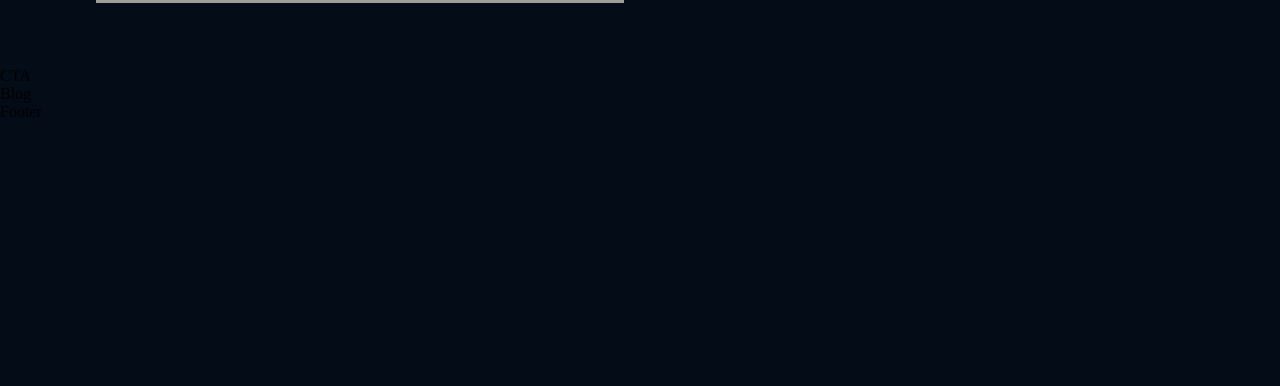
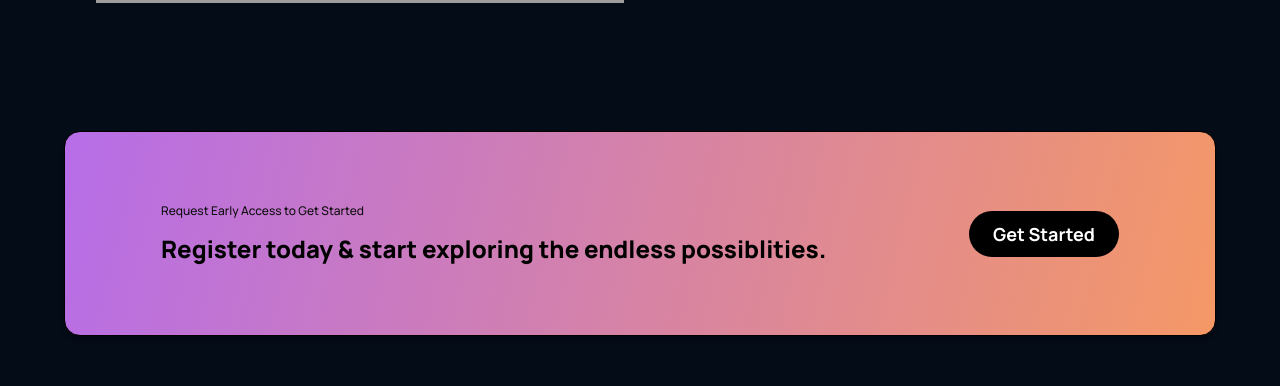
Before and after one commit to Daviviniciusdev/chat-gpt3, a React (Create React App) app: page / in a window 1280 px wide. Shown: the part 2696-3082 px from the top of the page. Before the commit the page ends 2817 px from the top, so only its background shows below. Built offline with nearby package versions, Linux system fonts and the light colour scheme; grey boxes are pictures that could not be loaded.

Commit message:
section in CTA completed

```diff
--- a/src/components/cta/CTA.jsx
+++ b/src/components/cta/CTA.jsx
@@ -3,7 +3,15 @@
 
 const CTA = () => {
   return (
-    <div>CTA</div>
+    <div className='gpt3__cta section__padding'>
+      <div className='gpt3__cta-content'>
+        <p>Request Early Access to Get Started</p>
+        <h3>Register today & start exploring the endless possiblities.</h3>
+      </div>
+      <div className='gpt3__cta-button'>
+        <button>Get Started</button>
+      </div>
+    </div>
   )
 }
 
--- a/src/components/cta/cta.css
+++ b/src/components/cta/cta.css
@@ -0,0 +1,82 @@
+.gpt3__cta {
+    display: flex;
+    justify-content: space-between;
+    align-items: center;
+
+    padding: 2rem;
+    margin: 4rem;
+    background: var(--gradient-bar);
+    border-radius: 1rem;
+    border: 1px solid #000;
+    box-shadow: 0px 4px 4px 0px rgba(0, 0, 0, 0.25);
+}
+
+
+.gpt3__cta-content p {
+    color: #0E0E0E;
+    font-family: var(--font-family);
+    font-size: 12px;
+    font-weight: 500;
+    line-height: 30px;
+}
+
+.gpt3__cta-content h3 {
+    font-family: var(--font-family);
+    font-size: 24px;
+    font-weight: 800;
+    line-height: 45px;
+}
+
+.gpt3__cta-button {
+    display: flex;
+    justify-content: center;
+    align-items: center;
+    margin-left: 2rem;
+
+
+}
+
+.gpt3__cta-button button {
+    border-radius: 40px;
+    background: #000;
+    color: #FFF;
+
+    font-family: var(--font-family);
+    font-size: 18px;
+    font-weight: 700;
+    line-height: 30px;
+
+    padding: 0.5rem 1rem;
+    border: none;
+    outline: none;
+    cursor: pointer;
+    min-width: 150px;
+}
+
+
+ @media screen and (max-width: 650px) {
+    .gpt3__cta {
+        flex-direction: column;
+    }
+
+    .gpt3__cta-button {
+        margin: 2rem 0 0;
+    }
+ }
+
+ @media screen and (max-width: 550px) {
+    .gpt3__cta {
+        margin: 4rem 2rem;
+
+    }
+
+    .gpt3__cta-content h3 {
+        font-size: 18px;
+        line-height: 34px;
+    }
+
+    .gpt3__cta-button button {
+        font-size: 14px;
+        line-height: 24px;
+    }
+ }
--- a/src/containers/possibillity/Possibillity.jsx
+++ b/src/containers/possibillity/Possibillity.jsx
@@ -4,7 +4,7 @@
 
 const Possibillity = () => {
   return (
-    <div className='gpt3__possibillity section__padding' id='possibillity'>
+    <div className='gpt3__possibillity section__padding' id='possibility'>
 
       <div className='gpt3__possibillity-image'>
         <img src= {possibillityImage} alt="possibillity" />
```
